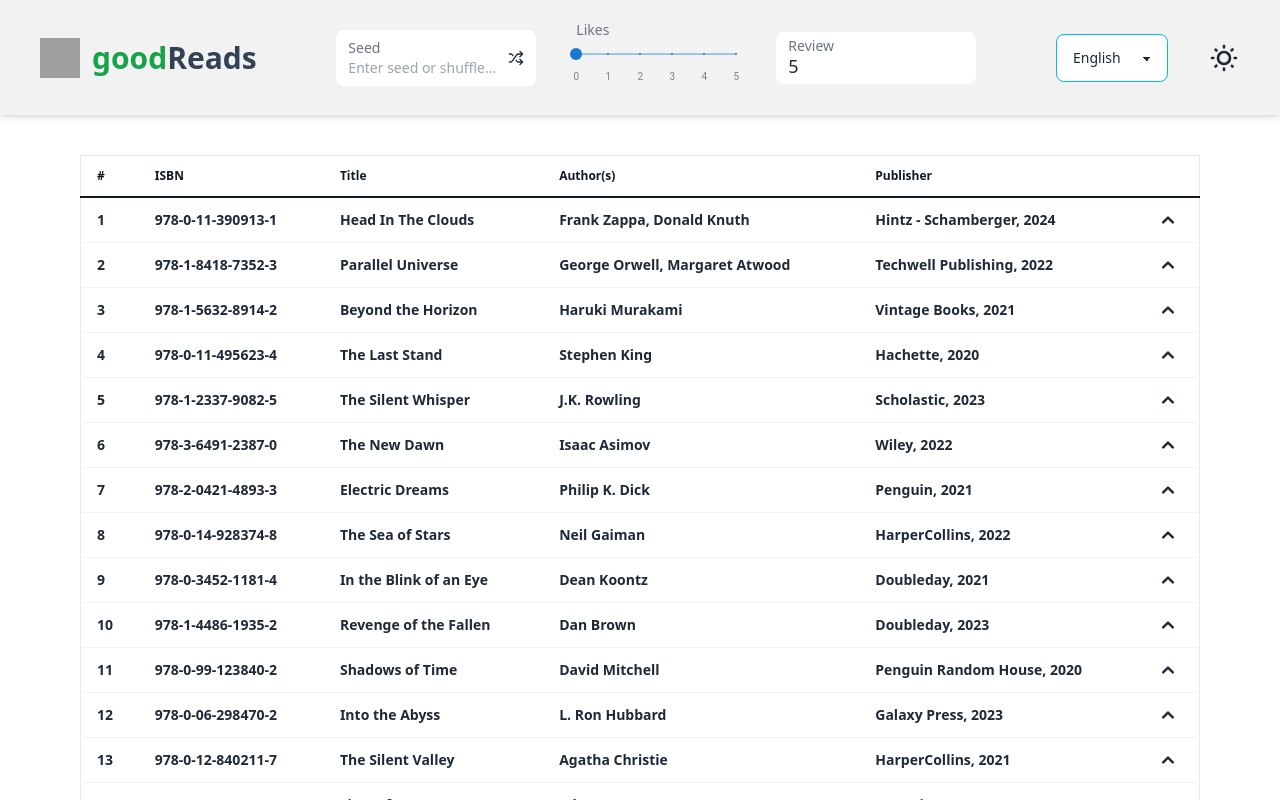
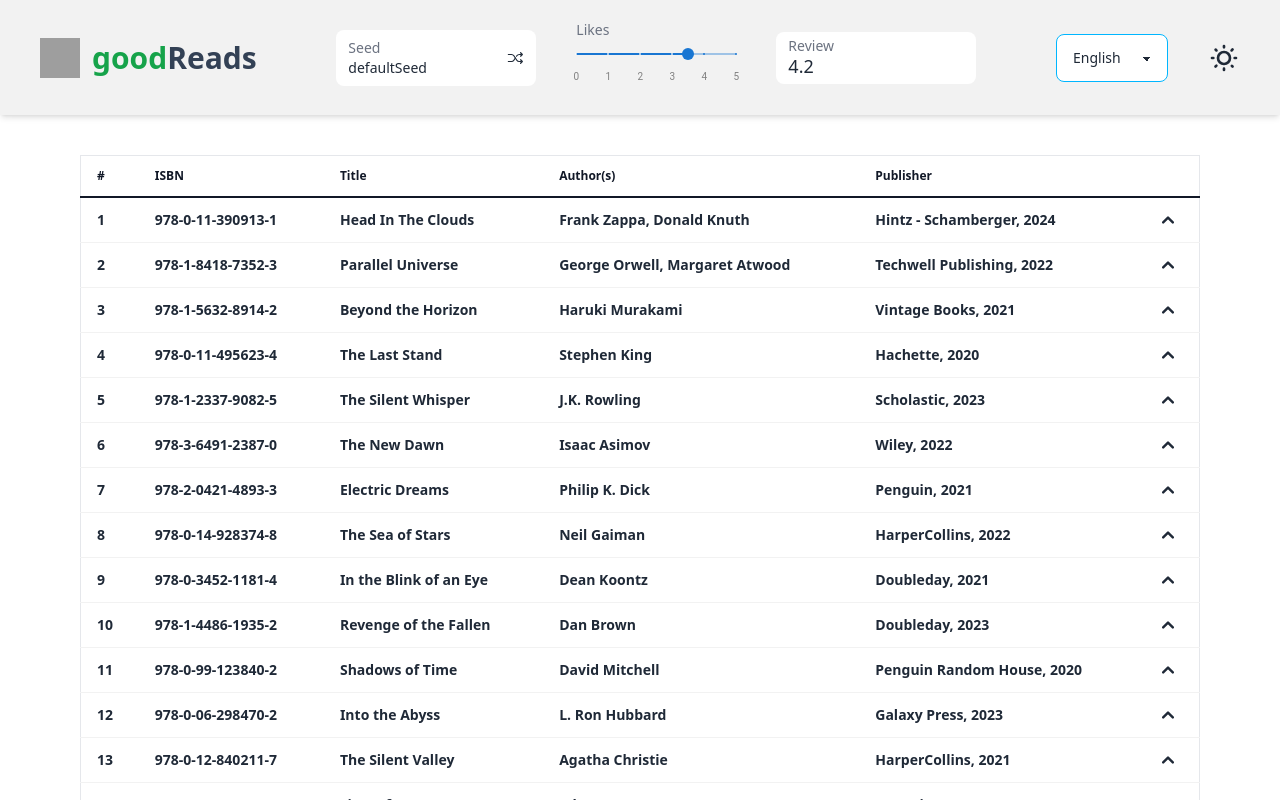
Before and after one commit to jahongirnurmamatov/itransition-task5, a React (Vite) app in the folder frontend/: page / in a window 1280 px wide. Shown: the top 800 px of the page. Built offline with nearby package versions, Linux system fonts and the light colour scheme; grey boxes are pictures that could not be loaded.

Commit message:
reading values from inputs

```diff
--- a/frontend/src/components/Table.jsx
+++ b/frontend/src/components/Table.jsx
@@ -1,10 +1,12 @@
 import React, { useState } from "react";
 import { tableData } from "../../public/assets";
 import ExpandedRow from "./ExpandedRow";
+import useBookStore from "../store/bookStore";
 
 const Table = () => {
   const [expandedRow, setExpandedRow] = useState(null);
-
+  const {averageLikes,averageReviews,seed,lang} = useBookStore();
+  console.log(averageLikes,averageReviews,seed,lang)
   return (
     <div className="overflow-x-auto px-20 mt-10 bg-white">
       <table className="table w-full border ">
@@ -22,7 +24,7 @@ const Table = () => {
         {/* Table Body */}
         <tbody>
           {tableData.map((book, index) => (
-            <React.Fragment key={book.id} className="px-4 py-2">
+            <React.Fragment key={book.id} >
               {/* Collapsible Row */}
               <tr
                 className={`cursor-pointer font-semibold py-2 ${
--- a/frontend/src/components/navbar/Navbar.jsx
+++ b/frontend/src/components/navbar/Navbar.jsx
@@ -1,11 +1,22 @@
 import React from "react";
-
+import { IoShuffle } from "react-icons/io5";
 import ThemeToggle from "./ThemeToggle";
 import Logo from "./Logo";
-import ShuffleIcon from "./ShuffleIcon";
 import SliderCopm from "./SliderCopm";
+import useBookStore from "../../store/bookStore";
 
 const Navbar = () => {
+  const {
+    seed,
+    setSeed,
+    lang,
+    setLang,
+    averageLikes,
+    setAverageLikes,
+    averageReviews,
+    setAverageReviews,
+  } = useBookStore();
+
   return (
     <div className="flex items-center bg-base-200 w-full py-5 px-10 justify-between  sticky top-0 z-50 shadow-md">
       <Logo />
@@ -13,13 +24,18 @@ const Navbar = () => {
         <div className="bg-white border-1 border-gray-400 w-[200px] py-2 flex items-center justify-between px-3 rounded-lg ">
           <div className="flex flex-col gap-0 text-start">
             <p className="text-sm text-gray-500">Seed</p>
-            <input className="textarea-lg p-0 outline-none border-none w-full text-sm" placeholder="Enter seed or shuffle..."/>
+            <input
+              className="textarea-lg p-0 outline-none border-none w-full text-sm"
+              placeholder="Enter seed or shuffle..."
+              value={seed}
+              onChange={(e) => setSeed(e.target.value)}
+            />
           </div>
-          <ShuffleIcon  />
+          <IoShuffle size={24}/>
         </div>
         <div className="w-40 ">
           <p className="text-gray-500 text-start text-sm">Likes</p>
-          <SliderCopm/>
+          <SliderCopm />
         </div>
         <div className="bg-white border-1 border-gray-400 w-[200px] py-1 px-3 rounded-lg ">
           <p className="text-gray-500 text-start text-sm -mb-3">Review</p>
@@ -28,14 +44,19 @@ const Navbar = () => {
             min={0}
             max={5}
             step={0.1}
-            defaultValue={5}
+            value={averageReviews}
+            onChange={(e) => setAverageReviews(e.target.value)}
             className="border-none bg-inherit w-full outline-none text-lg"
           />
         </div>
       </div>
 
       <div className="flex gap-10 items-center">
-        <select className="select select-info max-w-30 ">
+        <select
+          className="select select-info max-w-30 "
+          value={lang}
+          onChange={(e) => setLang(e.target.value)}
+        >
           <option value="en">English</option>
           <option value="fr">French</option>
           <option value="es">Spanish</option>
--- a/frontend/src/components/navbar/ShuffleIcon.jsx
+++ /dev/null
@@ -1,27 +0,0 @@
-import React from "react";
-
-const ShuffleIcon = () => {
-  return (
-    <svg
-      xmlns="http://www.w3.org/2000/svg"
-      width="24"
-      height="24"
-      viewBox="0 0 24 24"
-      fill="none"
-      stroke="currentColor"
-      stroke-width="2"
-      stroke-linecap="round"
-      stroke-linejoin="round"
-      class="lucide lucide-shuffle"
-      className="w-5"
-    >
-      <path d="M2 18h1.4c1.3 0 2.5-.6 3.3-1.7l6.1-8.6c.7-1.1 2-1.7 3.3-1.7H22" />
-      <path d="m18 2 4 4-4 4" />
-      <path d="M2 6h1.9c1.5 0 2.9.9 3.6 2.2" />
-      <path d="M22 18h-5.9c-1.3 0-2.6-.7-3.3-1.8l-.5-.8" />
-      <path d="m18 14 4 4-4 4" />
-    </svg>
-  );
-};
-
-export default ShuffleIcon;
--- a/frontend/src/components/navbar/SliderCopm.jsx
+++ b/frontend/src/components/navbar/SliderCopm.jsx
@@ -1,41 +1,21 @@
-import React from "react";
+import React, { useState } from "react";
 import { Slider } from "@mui/material";
-
+import useBookStore from "../../store/bookStore";
 
 const marks = [
-  {
-    value: 0,
-    label: "0",
-  },
-  {
-    value: 10,
-    label: "1",
-  },
-  {
-    value: 20,
-    label: "2",
-  },
-  {
-    value: 30,
-    label: "3",
-  },
-  {
-    value: 40,
-    label: "4",
-  },
-  {
-    value: 50,
-    label: "5",
-  },
+  { value: 0, label: '0' },
+  { value: 1, label: '1' },
+  { value: 2, label: '2' },
+  { value: 3, label: '3' },
+  { value: 4, label: '4' },
+  { value: 5, label: '5' },
 ];
-function calculateValue(value) {
-  return value / 10;
-}
 const SliderCopm = () => {
+  const { setAverageLikes, averageLikes,lang } = useBookStore();
+
   return (
     <Slider
       size="small"
-      scale={calculateValue}
       sx={{
         "& .MuiSlider-markLabel": {
           color: "gray",
@@ -47,7 +27,10 @@ const SliderCopm = () => {
       valueLabelDisplay="auto"
       marks={marks}
       min={0}
-      max={50}
+      max={5}
+      step={0.1}
+      value={averageLikes}
+      onChange={(e) => setAverageLikes(e.target.value)}
     />
   );
 };
--- a/frontend/src/store/bookStore.js
+++ b/frontend/src/store/bookStore.js
@@ -1,14 +1,14 @@
 import { create } from "zustand";
 
-const useAppState = create((set) => ({
+const useBookStore = create((set) => ({
   seed: "defaultSeed",
   lang: "en",
   averageLikes: 3.5,
   averageReviews: 4.2,
   setSeed: (seed) => set({ seed }),
-  setRegion: (region) => set({ region }),
+  setLang: (lang) => set({ lang }),
   setAverageLikes: (likes) => set({ averageLikes: likes }),
   setAverageReviews: (reviews) => set({ averageReviews: reviews }),
 }));
 
-export default useAppState;
+export default useBookStore;
```
